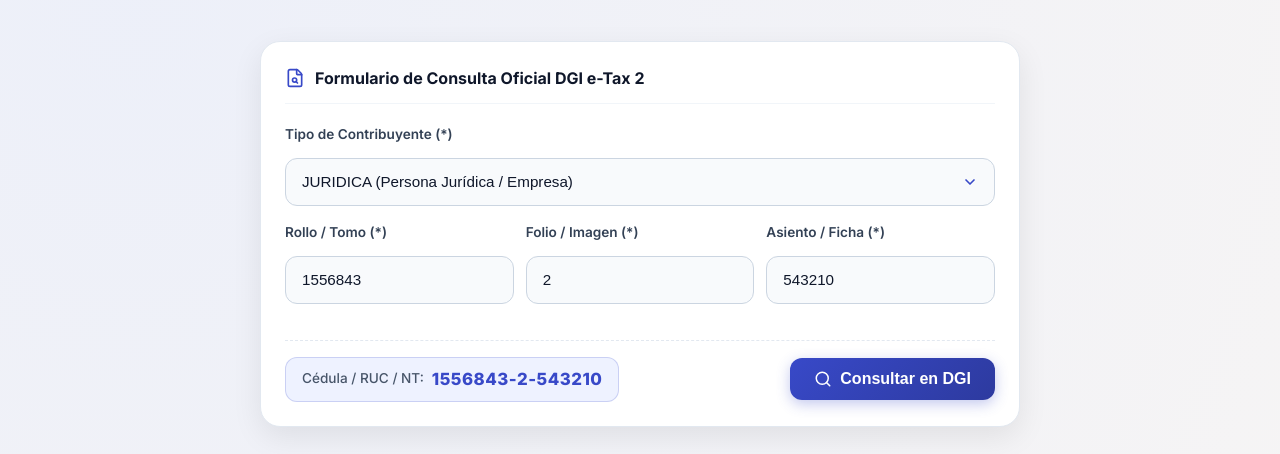
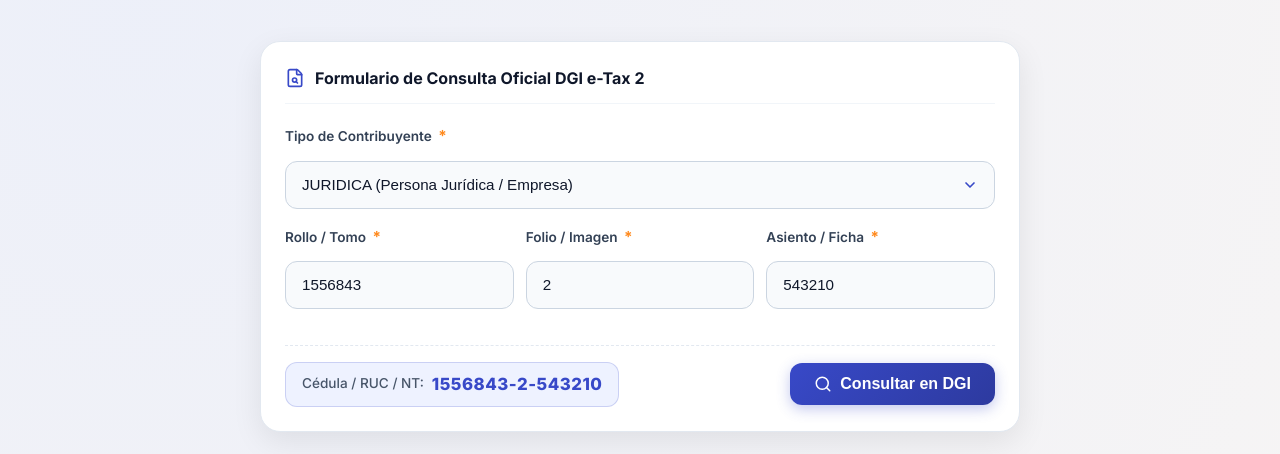
Before and after one commit to arubel86/buscador-ruc, a website: page index.html in a window 1280 px wide. Shown: the part 346-800 px from the top of the page. Drawn offline with nearby package versions, Linux system fonts and the light colour scheme.

Commit message:
style: Reemplazar (*) por asterisco naranja corporativo en etiquetas de formulario

```diff
--- a/index.css
+++ b/index.css
@@ -282,6 +282,13 @@ body {
   color: var(--gray-700);
 }
 
+.required-star {
+  color: var(--brand-orange);
+  font-weight: 700;
+  margin-left: 3px;
+  font-size: 0.95rem;
+}
+
 .form-select, .form-control {
   width: 100%;
   height: 48px;
--- a/index.html
+++ b/index.html
@@ -13,7 +13,7 @@
 
   <!-- Lucide Icons & CSS -->
   <script src="https://unpkg.com/lucide@latest"></script>
-  <link rel="stylesheet" href="index.css?v=3.2">
+  <link rel="stylesheet" href="index.css?v=3.3">
   <link rel="icon" type="image/svg+xml" href="assets/LOGOS PARA DIGITAL INDIVIDUALES-13.svg">
 </head>
 <body>
@@ -22,7 +22,7 @@
   <header class="navbar">
     <div class="navbar-container">
       <a href="#" class="brand-logo">
-        <img src="assets/LOGOS PARA DIGITAL INDIVIDUALES-07.svg?v=3.2" alt="Aizprua S.E. Logo" onerror="this.src='assets/LOGOS PARA DIGITAL INDIVIDUALES-21-nobg.svg'">
+        <img src="assets/LOGOS PARA DIGITAL INDIVIDUALES-07.svg?v=3.3" alt="Aizprua S.E. Logo" onerror="this.src='assets/LOGOS PARA DIGITAL INDIVIDUALES-21-nobg.svg'">
       </a>
 
       <ul class="nav-links">
@@ -62,7 +62,7 @@
       <div class="dgi-form-grid">
         <!-- Campo: Tipo de Contribuyente -->
         <div class="form-group-full">
-          <label class="form-label">Tipo de Contribuyente (*)</label>
+          <label class="form-label">Tipo de Contribuyente <span class="required-star">*</span></label>
           <select id="dgiTipoSelect" class="form-select" onchange="onDgiTipoChange()">
             <option value="JURIDICA" selected>JURIDICA (Persona Jurídica / Empresa)</option>
             <option value="NATURAL">NATURAL (Persona Natural / Cédula)</option>
@@ -73,15 +73,15 @@
         <!-- Campos para JURIDICA (Rollo/Tomo, Folio/Imagen, Asiento/Ficha) -->
         <div id="groupJuridica" class="form-fields-row">
           <div class="form-group flex-1">
-            <label class="form-label">Rollo / Tomo (*)</label>
+            <label class="form-label">Rollo / Tomo <span class="required-star">*</span></label>
             <input type="text" id="juridicaTomo" class="form-control" placeholder="Ej: 1556843" value="1556843" oninput="actualizarRucConstruido()">
           </div>
           <div class="form-group flex-1">
-            <label class="form-label">Folio / Imagen (*)</label>
+            <label class="form-label">Folio / Imagen <span class="required-star">*</span></label>
             <input type="text" id="juridicaFolio" class="form-control" placeholder="Ej: 2" value="2" oninput="actualizarRucConstruido()">
           </div>
           <div class="form-group flex-1">
-            <label class="form-label">Asiento / Ficha (*)</label>
+            <label class="form-label">Asiento / Ficha <span class="required-star">*</span></label>
             <input type="text" id="juridicaAsiento" class="form-control" placeholder="Ej: 543210" value="543210" oninput="actualizarRucConstruido()">
           </div>
         </div>
@@ -89,7 +89,7 @@
         <!-- Campos para NATURAL (Provincia, Folio/Imagen, Asiento/Ficha) -->
         <div id="groupNatural" class="form-fields-row" style="display:none;">
           <div class="form-group" style="width: 140px;">
-            <label class="form-label">Provincia (*)</label>
+            <label class="form-label">Provincia <span class="required-star">*</span></label>
             <select id="naturalProvincia" class="form-select" onchange="actualizarRucConstruido()">
               <option value="1">1 (Bocas)</option>
               <option value="2">2 (Coclé)</option>
@@ -109,11 +109,11 @@
             </select>
           </div>
           <div class="form-group flex-1">
-            <label class="form-label">Folio / Tomo (*)</label>
+            <label class="form-label">Folio / Tomo <span class="required-star">*</span></label>
             <input type="text" id="naturalFolio" class="form-control" placeholder="Ej: 825" oninput="actualizarRucConstruido()">
           </div>
           <div class="form-group flex-1">
-            <label class="form-label">Asiento / Ficha (*)</label>
+            <label class="form-label">Asiento / Ficha <span class="required-star">*</span></label>
             <input type="text" id="naturalAsiento" class="form-control" placeholder="Ej: 886" oninput="actualizarRucConstruido()">
           </div>
         </div>
@@ -121,7 +121,7 @@
         <!-- Campos para NATURAL NT -->
         <div id="groupNaturalNt" class="form-fields-row" style="display:none;">
           <div class="form-group flex-1">
-            <label class="form-label">Número de RUC / NT (*)</label>
+            <label class="form-label">Número de RUC / NT <span class="required-star">*</span></label>
             <input type="text" id="naturalNtRuc" class="form-control" placeholder="Ej: 8-NT-2-123456" oninput="actualizarRucConstruido()">
           </div>
         </div>
```
